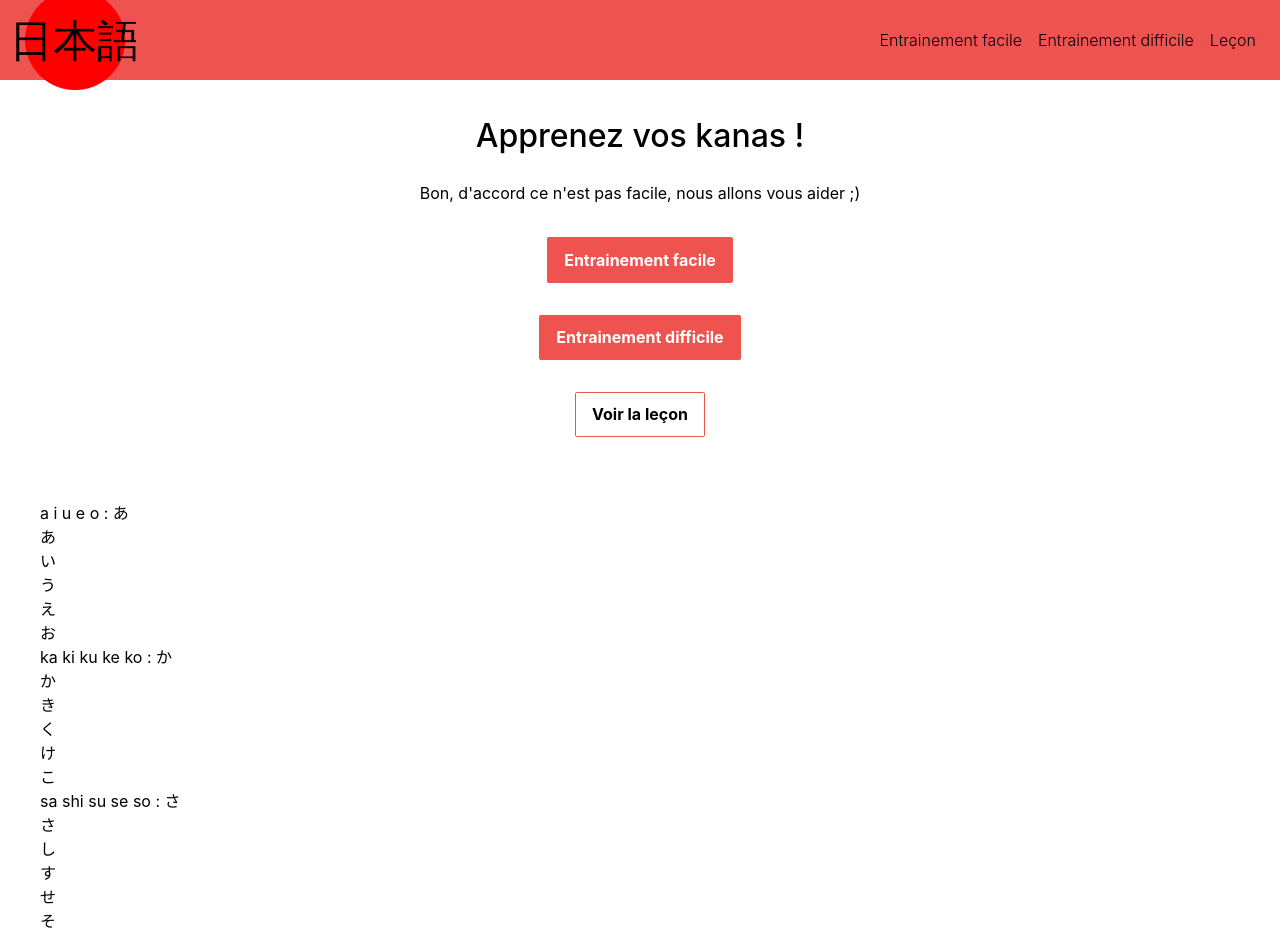
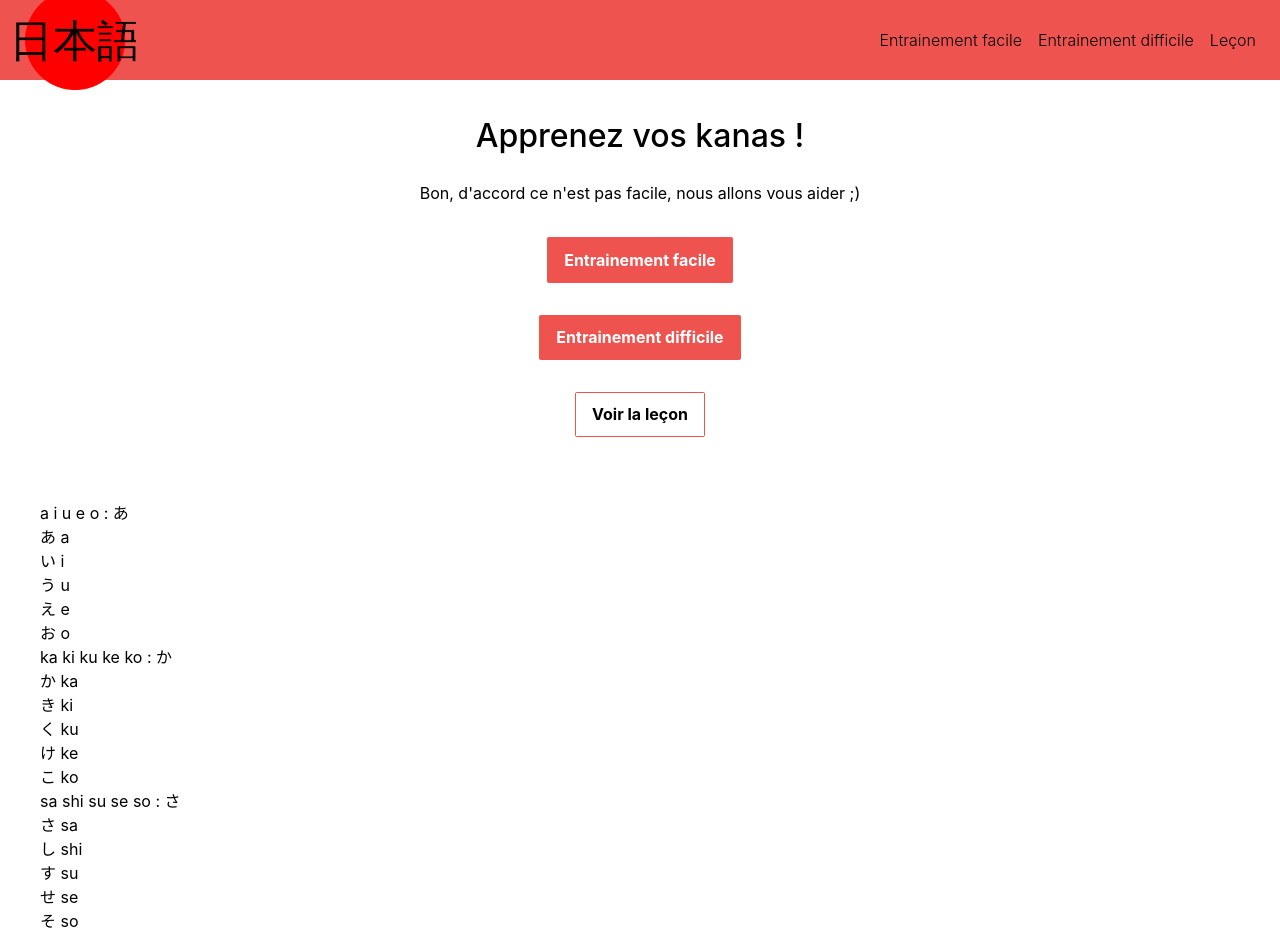
Before and after one commit to croulu/japanese, a React (Create React App) app: page / in a window 1280 px wide. Built offline with nearby package versions, Linux system fonts and the light colour scheme.

Commit message:
refacto nommage syllable

```diff
--- a/src/component/Home/KanaComponent.tsx
+++ /dev/null
@@ -1,12 +0,0 @@
-import React from "react";
-
-import {Syllable} from "../../domain/Syllable";
-import {SyllableKana} from "../../domain/SyllableKana";
-
-export const KanaComponent = (props: { syllable: Syllable }) => {
-    const { syllable } = props;
-    const oneKana = new SyllableKana(syllable.alphabet, syllable.consonant, syllable.vowel)
-    return (
-        <>{oneKana.display()}</>
-    );
-};
--- a/src/component/Home/LessonButton.tsx
+++ b/src/component/Home/LessonButton.tsx
@@ -2,7 +2,7 @@ import React from "react";
 
 import {Lesson} from "../../domain/Lesson";
 import {SyllableKana} from "../../domain/SyllableKana";
-import {KanaComponent} from "./KanaComponent";
+import {SyllableComponent} from "./SyllableComponent";
 
 export const LessonButton = (props: { lesson: Lesson }) => {
     const { lesson } = props;
@@ -12,7 +12,7 @@ export const LessonButton = (props: { lesson: Lesson }) => {
         <>{oneKanaPerLesson.display()}
             {
                 syllables.map((syllable) =>
-                    <div> <KanaComponent
+                    <div> <SyllableComponent
                         key={"ccc"}
                         syllable={syllable} /></div>
                 )
--- /dev/null
+++ b/src/component/Home/SyllableComponent.tsx
@@ -0,0 +1,14 @@
+import React from "react";
+
+import {Syllable} from "../../domain/Syllable";
+import {SyllableKana} from "../../domain/SyllableKana";
+import {SyllableRomaji} from "../../domain/SyllableRomaji";
+
+export const SyllableComponent = (props: { syllable: Syllable }) => {
+    const { syllable } = props;
+    const oneKana = new SyllableKana(syllable.alphabet, syllable.consonant, syllable.vowel)
+    const oneRomaji = new SyllableRomaji(syllable.alphabet, syllable.consonant, syllable.vowel)
+    return (
+        <>{oneKana.display()} {oneRomaji.display()}</>
+    );
+};
```
